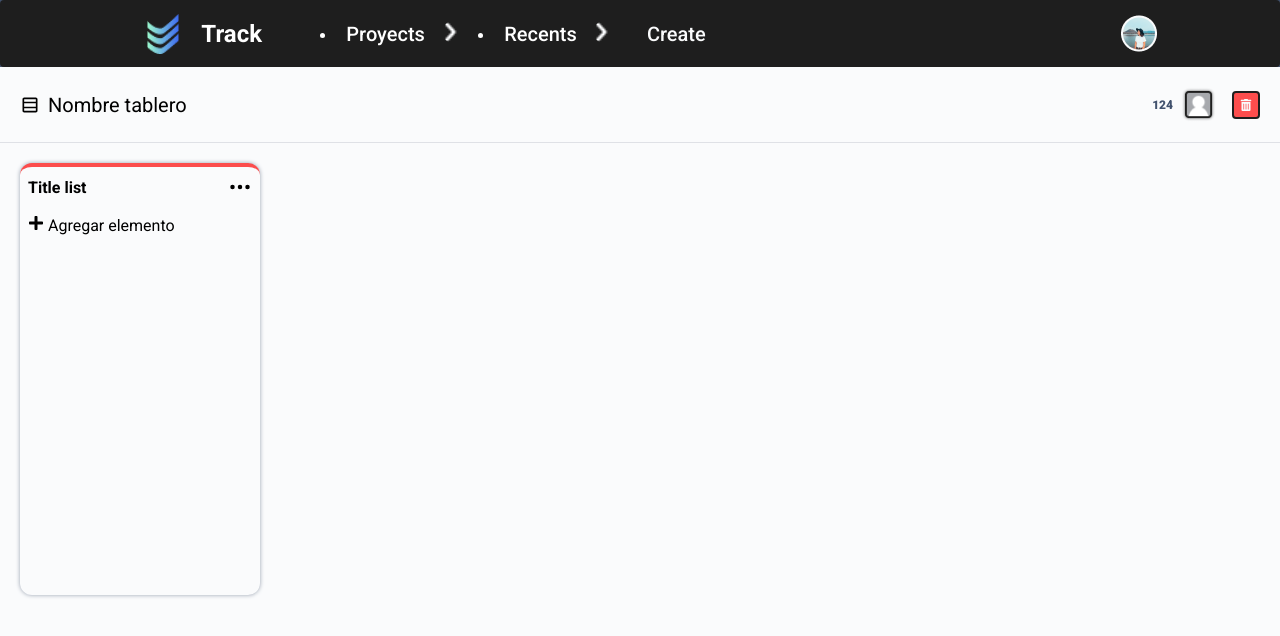
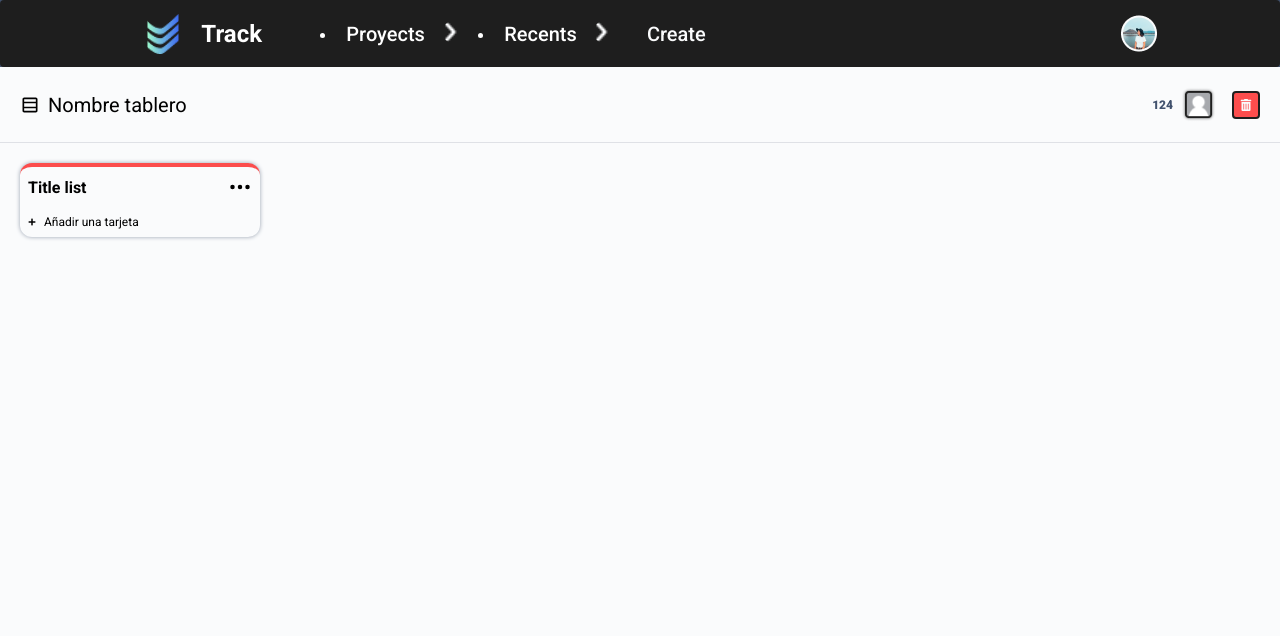
Before and after one commit to No-Country/S12-15-T-Java-React, a Next.js app in the folder frontend/: page /login/1/home/1/board in a window 1280 px wide. Shown: the top 636 px of the page. Built offline with nearby package versions, Linux system fonts and the light colour scheme.

Commit message:
feat: maquetacion de las cards y la lista

```diff
--- a/frontend/src/components/board/AddCard.jsx
+++ b/frontend/src/components/board/AddCard.jsx
@@ -1,5 +1,6 @@
 'use client';
 import { useState } from 'react';
+import styleCard from '@/styles/board/addCard.module.css';
 import { FaPlus } from 'react-icons/fa';
 
 const AddCard = () => {
@@ -23,28 +24,33 @@ const AddCard = () => {
 		<div>
 			{/* Muestra las tarjetas */}
 			{cards.map((card, index) => (
-				<div key={index} onClick={() => setIsEditing(!isEditing)}>
-					{card}
+				<div
+					key={index}
+					className={styleCard.card}
+					onClick={() => setIsEditing(!isEditing)}
+				>
+					<span className={styleCard.cardName}>{card}</span>
 				</div>
 			))}
 
 			{isEditing ? (
-				<div>
+				<div className={styleCard.enterName}>
 					{/* Contenido del formulario de edición */}
-					<input
+					<textarea
+						className={styleCard.textAreaName}
 						type="text"
-						placeholder="Agregar elemento"
+						placeholder="Introduzca un titulo para esta tarjeta..."
 						value={inputValue}
 						onChange={(e) => setInputValue(e.target.value)}
 					/>
-					<button onClick={handleSave}>Guardar</button>
+					<button className={styleCard.btnTextArea} onClick={handleSave}>
+						Añadir tarjeta
+					</button>
 				</div>
 			) : (
-				<div>
-					{/* Contenido normal antes de hacer clic */}
-					<div onClick={handleToggleEdit}>
-						<FaPlus /> Agregar elemento
-					</div>
+				<div onClick={handleToggleEdit} className={styleCard.elementPlus}>
+					<FaPlus className={styleCard.plus} />
+					<span className={styleCard.nameElementPlus}>Añadir una tarjeta</span>
 				</div>
 			)}
 		</div>
--- a/frontend/src/components/board/ListBoard.jsx
+++ b/frontend/src/components/board/ListBoard.jsx
@@ -1,6 +1,7 @@
 import AddCard from './AddCard';
 import { BsThreeDots } from 'react-icons/bs';
 import styleList from '@/styles/board/listBoard.module.css';
+import styleCard from '@/styles/board/addCard.module.css';
 
 const ListBoard = () => {
 	return (
@@ -11,7 +12,9 @@ const ListBoard = () => {
 					<BsThreeDots className={styleList.threePoints} />
 				</button>
 			</header>
-			<AddCard />
+			<main className={styleCard.fixElementPlus}>
+				<AddCard />
+			</main>
 		</main>
 	);
 };
--- /dev/null
+++ b/frontend/src/styles/board/addCard.module.css
@@ -0,0 +1,79 @@
+.fixElementPlus{
+    flex: 1;
+    display: flex;
+    flex-direction: column;
+    justify-content: flex-end;
+}
+
+/*Add Card name*/
+.elementPlus{
+    display: flex;
+    align-content: center;
+    gap: 0.5rem;
+    cursor: pointer;
+}
+
+.overlay {
+    position: absolute;
+    top: 0;
+    left: 0;
+    right: 0;
+    bottom: 0;
+    background-color: rgba(255, 255, 255, 0.8); /* Puedes ajustar la opacidad y el color según tus necesidades */
+    z-index: 1;
+}
+
+.nameElementPlus{
+    font-size: 0.75rem;
+    font-style: normal;
+    font-weight: 400;
+}
+
+.enterName{
+    display: flex;
+    flex-direction: column;
+    justify-content: flex-start;
+    gap: 0.5rem;
+}
+
+.textAreaName{
+    height: 4rem;
+    padding: 0.5rem;
+    resize: none;
+    outline: none;
+    font-family: 'Roboto', sans-serif;
+    border-radius: 0.5rem;
+    border: 1px solid var(--grey);
+    background-color: #EEE;
+}
+
+.btnTextArea{
+    padding: 0.5rem;
+    font-size: 0.75rem;
+    font-style: normal;
+    font-weight: 400;
+    color: var(--white);
+    background-color: var(--blue);
+}
+
+/*Card en di*/
+.card{
+    padding: 0.5rem;
+    background: #EEE;
+    margin-bottom: 0.5rem;
+    border-radius: 0.5rem;
+    border: 1px solid (--grey);
+    box-shadow: 0px 0px 4px 0px var(--dark-grey);
+}
+
+.cardName{
+    font-size: 0.75rem;
+    font-style: normal;
+    font-weight: 400;
+}
+
+/*Icons*/
+.plus{
+    align-self: center;
+    font-size: 0.5rem;
+}
--- a/frontend/src/styles/board/board.module.css
+++ b/frontend/src/styles/board/board.module.css
@@ -67,7 +67,7 @@
 	grid-area: tableBoard;
 	padding: 1.25rem;
 	display: flex;
-	flex-direction: row;
+	flex-direction: column;
 	gap: 0.75rem;
 	overflow-y: hidden;
 	height: auto;
--- a/frontend/src/styles/board/listBoard.module.css
+++ b/frontend/src/styles/board/listBoard.module.css
@@ -1,9 +1,11 @@
 .listBoard {
 	display: flex;
 	flex-direction: column;
+	position: relative;
+	/* height: 100px; */
 	max-height: 27rem;
 	overflow-y: auto;
-	width: 15rem;
+	max-width: 15rem;
 	padding: 0.5rem;
 	border-radius: 0.75rem;
 	border-top: 4px solid var(--red);
```
